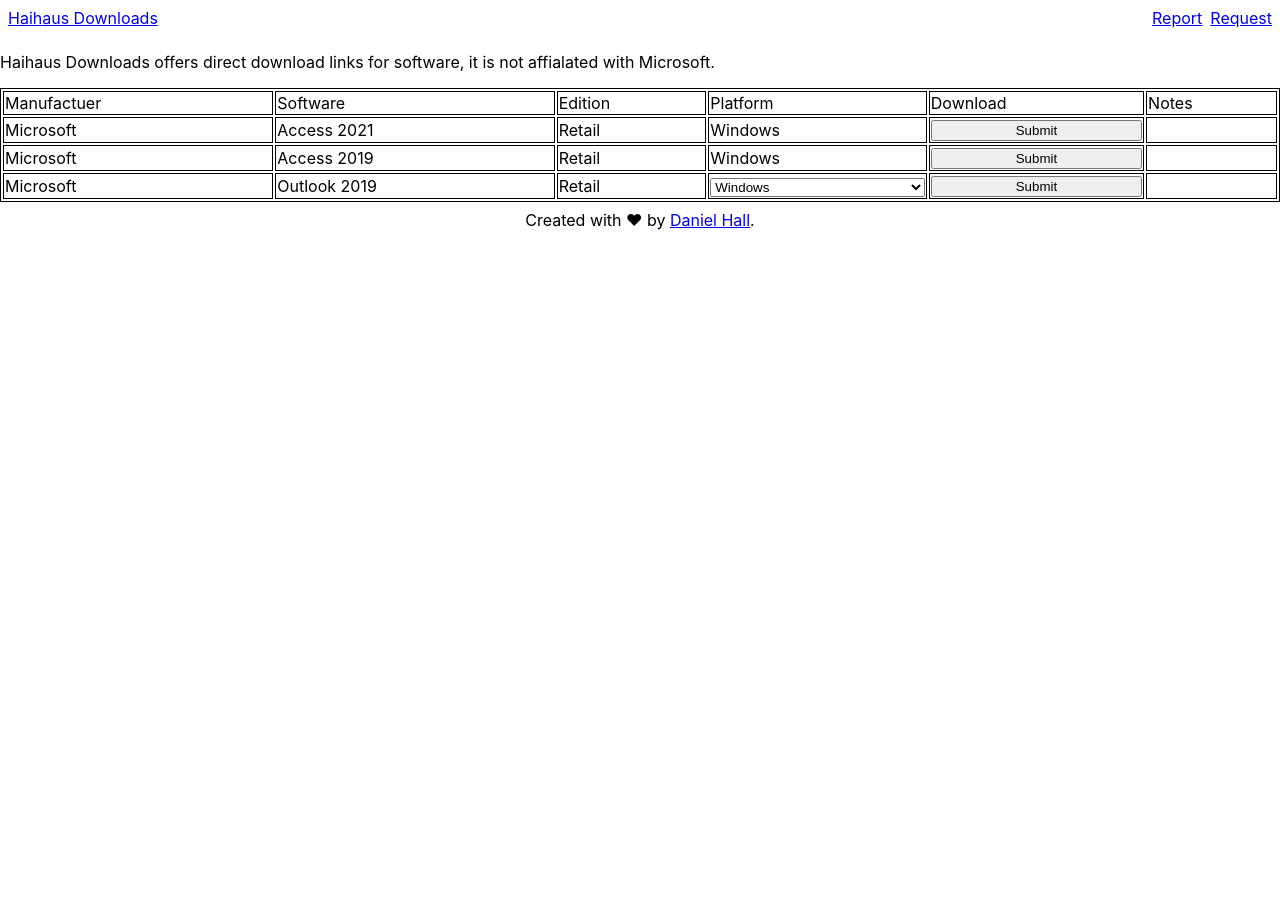
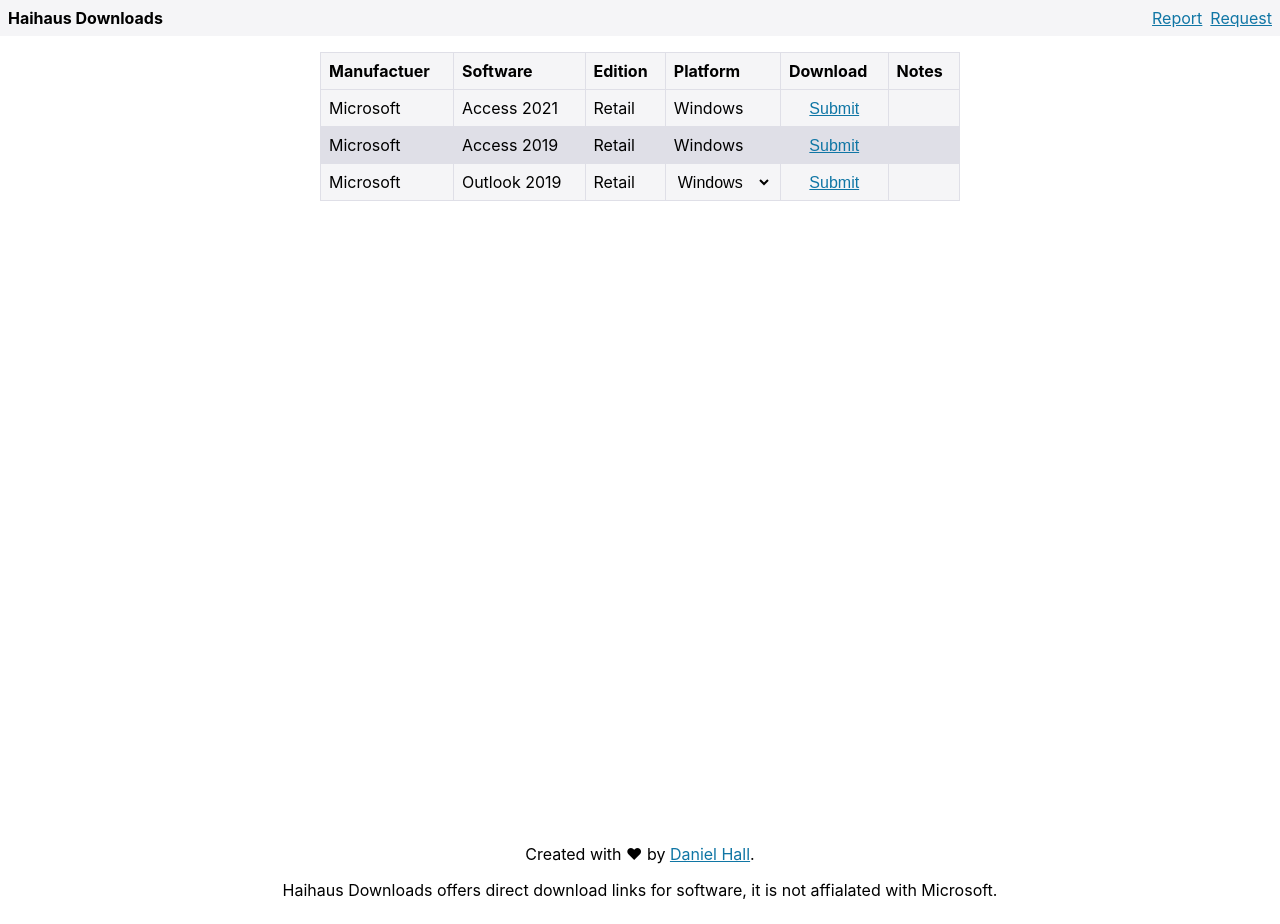
Before and after one commit to BetaPictoris/dl, a React (Create React App) app: page / in a window 1280 px wide. Before the commit the page ends 800 px from the top, so only its background shows below. Built offline with nearby package versions, Linux system fonts and the light colour scheme.

Commit message:
feat: can i has pretty?

```diff
--- a/src/App.js
+++ b/src/App.js
@@ -15,11 +15,6 @@
       </header>
 
       <main>
-        <p>
-          Haihaus Downloads offers direct download links for software, it is not
-          affialated with Microsoft.
-        </p>
-
         <table>
           <thead>
             <tr>
@@ -42,6 +37,10 @@
 
       <footer>
         Created with ♥ by <a href="https://www.hai.haus">Daniel Hall</a>.
+        <p>
+          Haihaus Downloads offers direct download links for software, it is not
+          affialated with Microsoft.
+        </p>
       </footer>
     </>
   );
--- a/src/styles/app.css
+++ b/src/styles/app.css
@@ -1,9 +1,65 @@
+/* Theme */
+:root {
+  --bg: #ffffff;
+
+  --s0: #f5f5f7;
+  --s1: #dfdfe7;
+
+  --fg0: #000000;
+  --fg1: #16161a;
+
+  --a0: #1076a5;
+  --a1: #90400e;
+}
+
+@media (prefers-color-scheme: dark) {
+  :root {
+    --bg: #16161a;
+
+    --s0: #27272e;
+    --s1: #494956;
+
+    --fg0: #ffffff;
+    --fg1: #f5f5f7;
+
+    --a0: #58bfee;
+    --a1: #ee7c58;
+  }
+}
+
+/* Content */
+body {
+  background-color: var(--bg);
+  color: var(--fg0);
+}
+
+/* Something? */
+header > a {
+  color: var(--fg0);
+  font-weight: bold;
+  text-decoration: none;
+}
+
+a {
+  color: var(--a0);
+}
+
+main {
+  min-height: 96vh;
+  width: 100%;
+  max-width: 640px;
+
+  margin: 16px auto;
+}
+
 /* Header */
 header {
   display: flex;
   justify-content: space-between;
 
   padding: 8px;
+
+  background-color: var(--s0);
 }
 
 header > nav {
@@ -11,19 +67,54 @@
   gap: 8px;
 }
 
-/* Content */
-main {
+/* Table */
+table {
+  border-collapse: collapse;
+  width: 100%;
+  background-color: var(--s0);
 }
 
-table,
-td {
-  border: 1px solid;
+thead {
+  font-weight: bold;
+}
+
+td,
+th {
+  border: 1px solid var(--s1);
+  text-align: left;
+  padding: 8px;
+}
+
+tr:nth-child(even) {
+  background-color: var(--s1);
 }
 
 table,
 button,
 select {
   width: 100%;
+  color: var(--fg0);
+}
+
+button,
+select {
+  background-color: #00000000;
+  border: none;
+  font-size: 1em;
+  padding: 0;
+  margin: 0;
+  cursor: pointer;
+}
+
+button {
+  text-decoration: underline;
+  color: var(--a0);
+}
+
+/* Buttons */
+td:has(> button) {
+  padding: 0;
+  margin: 0;
 }
 
 /* Footer */
```
